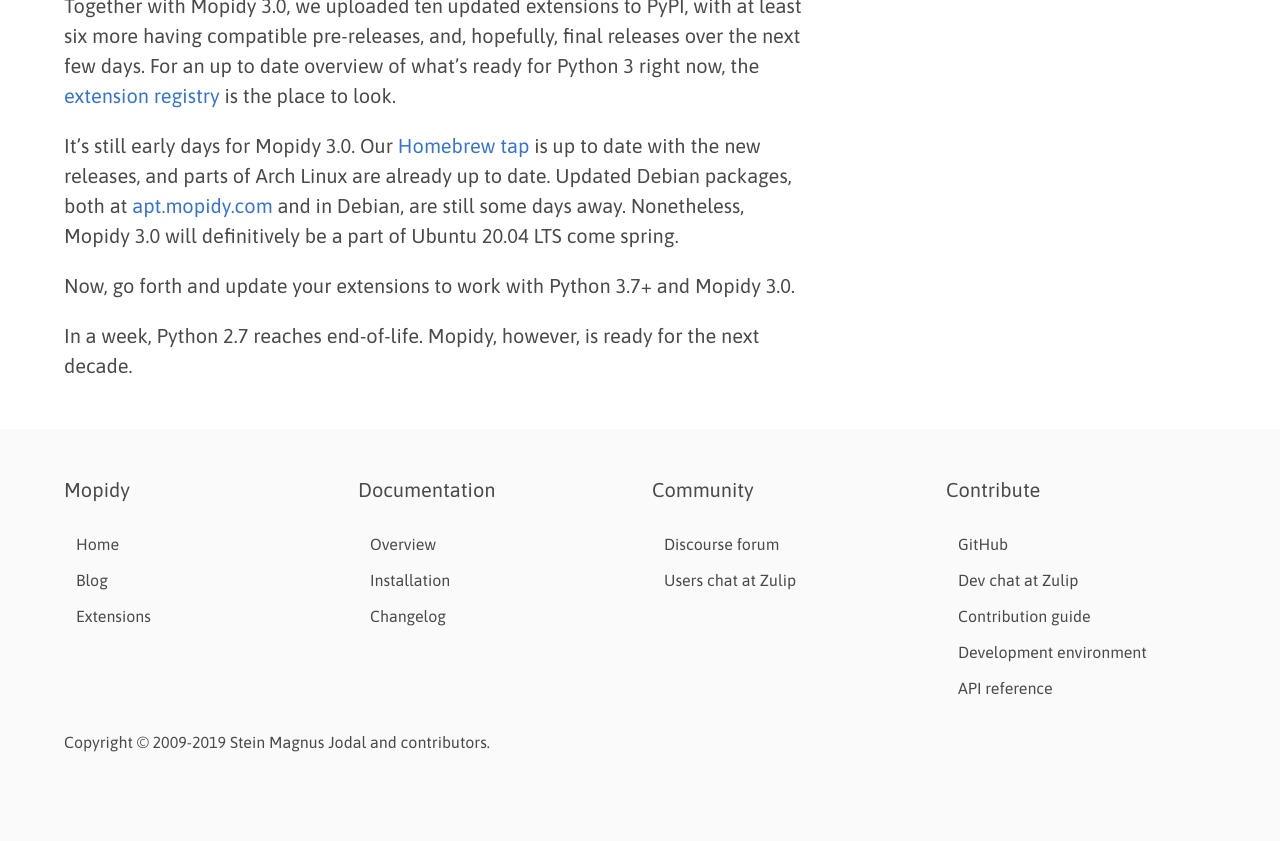
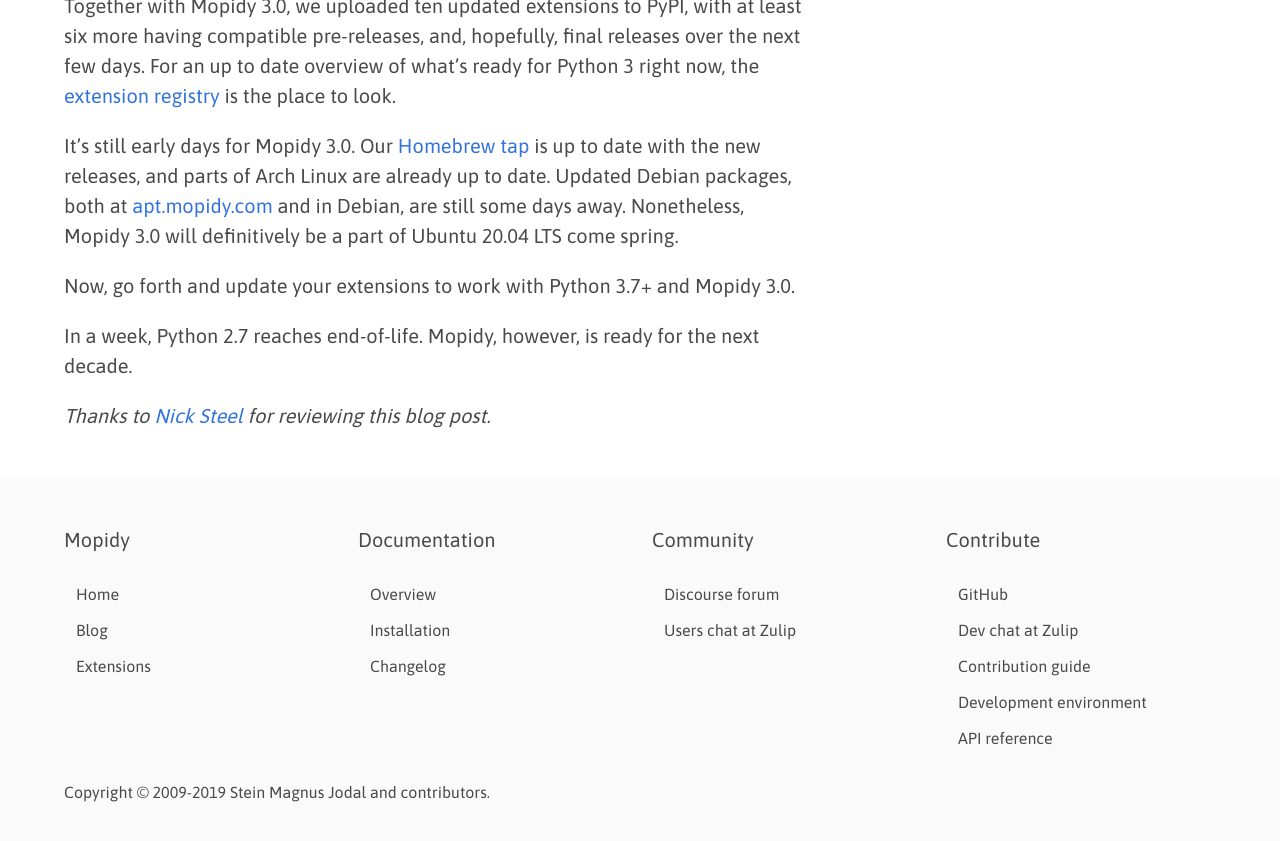
Before and after one commit to mopidy/website, a Jekyll site: the page built from _posts/2019-12-23-10y-of-mopidy.md, in a window 1280 px wide and 900 px high, scrolled down 6736 px. Shown: the top 841 px of the window. Built offline with Jekyll 4.4.1, drawn with Linux system fonts in a browser that asks for light colours.

Commit message:
Add review creds

```diff
--- a/_posts/2019-12-23-10y-of-mopidy.md
+++ b/_posts/2019-12-23-10y-of-mopidy.md
@@ -281,3 +281,6 @@
 
 In a week, Python 2.7 reaches end-of-life.
 Mopidy, however, is ready for the next decade.
+
+_Thanks to [Nick Steel](https://github.com/kingosticks) for reviewing this blog
+post._
```
